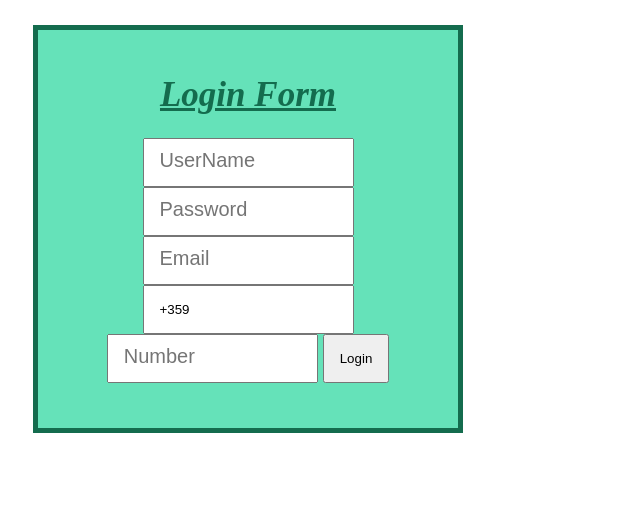
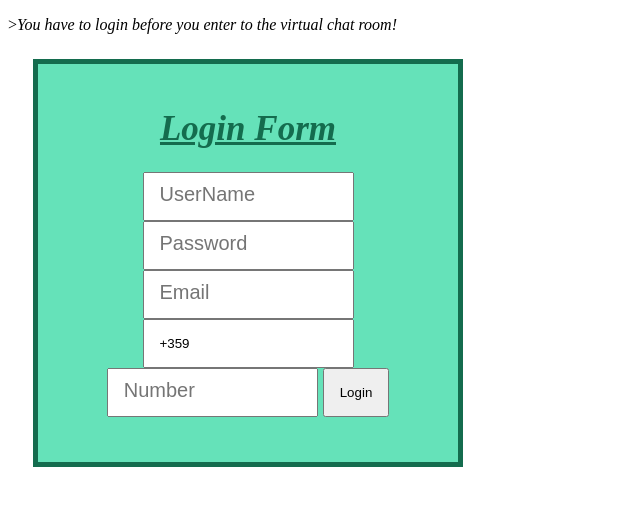
Before and after one commit to Marinov1/virtualchat, a plain HTML site: page index.html in a window 1280 px wide. Shown: the whole page, without its empty margins (0-640 px from the left). Drawn offline with Linux system fonts and the light colour scheme.

Commit message:
Update index.html

```diff
--- a/index.html
+++ b/index.html
@@ -31,6 +31,7 @@ input [type=button]:hover {background-color: #133830;]
 </head>
 
 <body>
+  <p>><i>You have to login before you enter to the virtual chat room!</i></p>
 <div>
 <form id="form1"><h1><i>Login Form</i></h1>
 <input type="text" placeholder="UserName">
```
